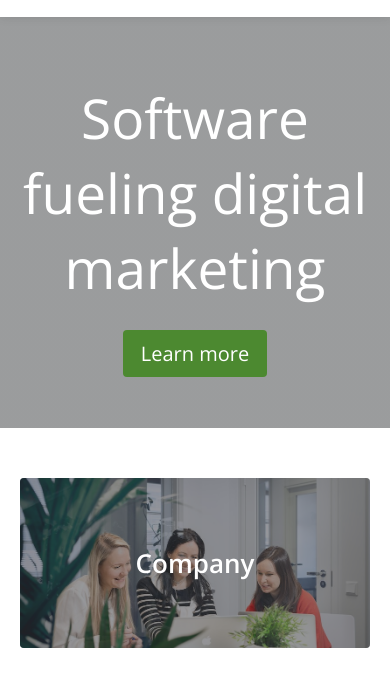
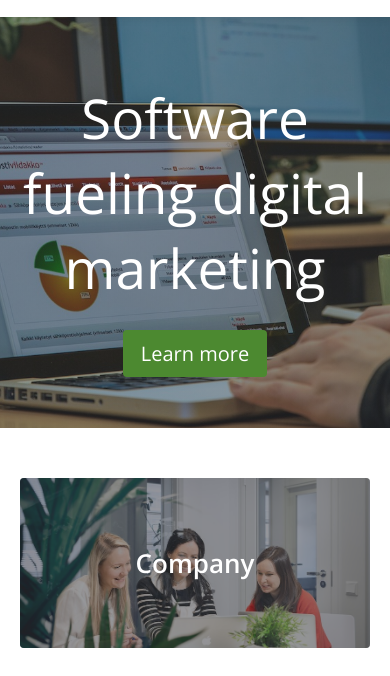
Before and after one commit to markvicuna/liana-assignment, a plain HTML site: page index.html in a window 390 px wide. Shown: the part 122-798 px from the top of the page. Drawn offline with nearby package versions, Linux system fonts and the light colour scheme; no server answers.

Commit message:
Fix image path for mobile

```diff
--- a/styles/main.css
+++ b/styles/main.css
@@ -154,8 +154,7 @@ section h2 {
     flex-direction: column;
     justify-content: center;
     align-items: center;
-    background: linear-gradient(0deg, var(--off-black-overlay), var(--off-black-overlay)), url("./assets/images/hero.jpg");
-    background-attachment: fixed;
+    background: linear-gradient(0deg, rgba(55, 58, 60, 0.5), rgba(55, 58, 60, 0.5)), url("../assets/images/hero.jpg");
     background-position: center;
     background-repeat: no-repeat;
     background-size: cover;
@@ -497,3 +496,15 @@ section h2 {
         text-align: center;
     }
 }
+
+@supports ( -webkit-touch-callout: none) {
+    #hero {
+        background-attachment: scroll
+    }
+}
+
+@supports not ( -webkit-touch-callout: none) {
+    #hero {
+        background-attachment: fixed;
+    }
+}
```
